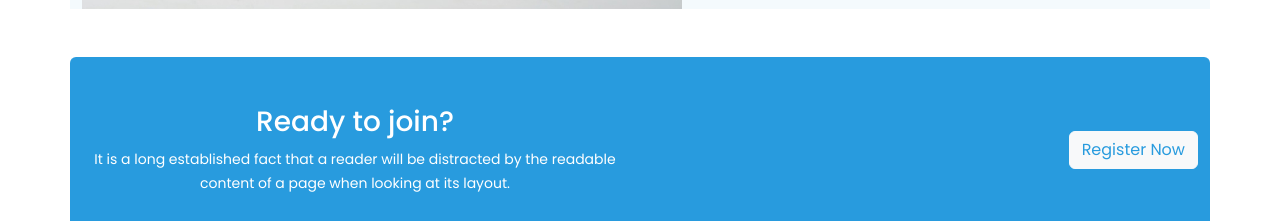
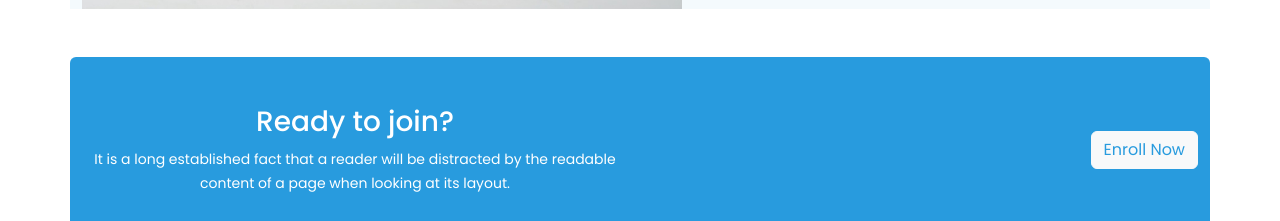
Before and after one commit to Ahmed-Moudud/assignment-three, a plain HTML site: page index.html in a window 1280 px wide. Shown: the part 2420-2641 px from the top of the page. Drawn offline with nearby package versions, Linux system fonts and the light colour scheme.

Commit message:
final submit

```diff
--- a/index.html
+++ b/index.html
@@ -260,7 +260,7 @@
           <div class=" d-lg-flex justify-content-lg-end align-items-lg-center">
           <!-- Button trigger modal -->
 <button type="button" id="btn-reginster-now" class="btn btn-light edu-text-info" data-bs-toggle="modal" data-bs-target="#exampleModal">
-  Register Now
+  Enroll Now
 </button>
 
 <!-- Modal -->
```
